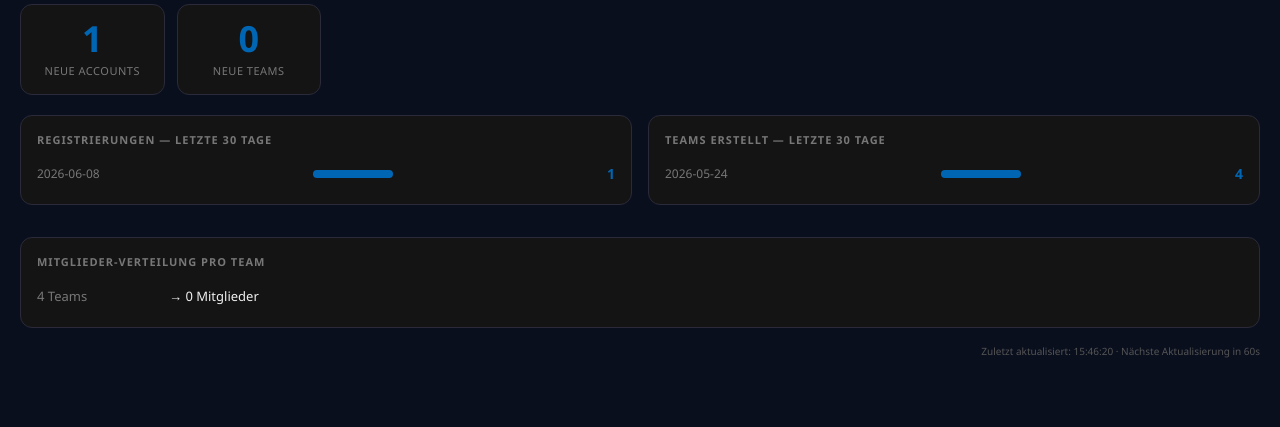
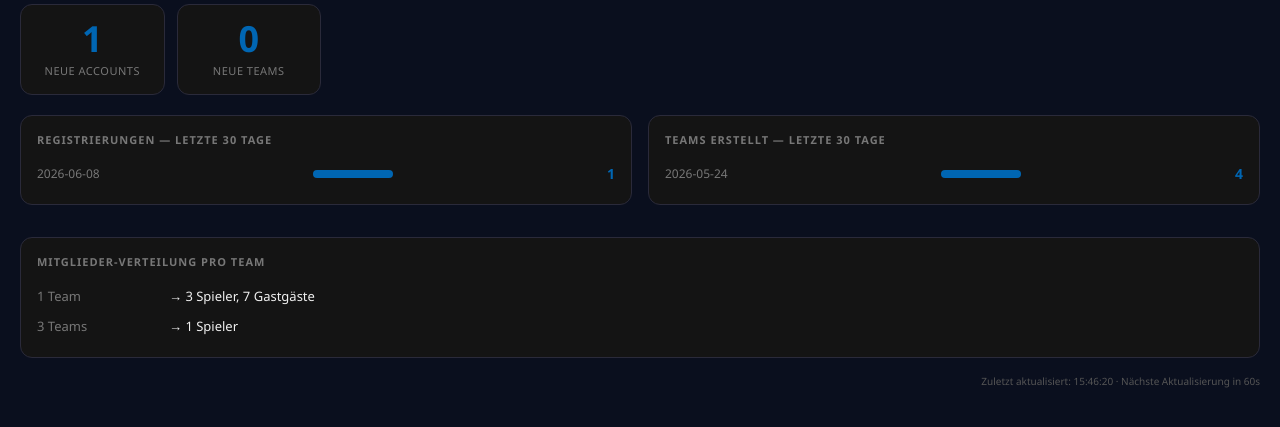
Before and after one commit to Emilionen12/COURTLink3_Server, a Flask app: page /LoLl in a window 1280 px wide. Shown: the part 274-701 px from the top of the page. Run offline with Flask 3, Linux system fonts and the light colour scheme; the visitor is signed in with stand-in values (Sample User, id 1); data comes from the database, SQL or seed files in the repository.

Commit message:
ChangeFormainAdmin

```diff
--- a/datenbank.py
+++ b/datenbank.py
@@ -1079,15 +1079,17 @@ def admin_statistiken():
     """).fetchone()[0]
 
     mitglieder_verteilung = conn.execute("""
-        SELECT mitglieder_anzahl, COUNT(*) as anzahl_teams
+        SELECT spieler_anzahl, gaeste_anzahl, COUNT(*) as anzahl_teams
         FROM (
-            SELECT t.id, COUNT(at.account_id) as mitglieder_anzahl
+            SELECT t.id,
+                COUNT(CASE WHEN s.ist_gast = 0 THEN 1 END) as spieler_anzahl,
+                COUNT(CASE WHEN s.ist_gast = 1 THEN 1 END) as gaeste_anzahl
             FROM teams t
-            LEFT JOIN account_team at ON at.team_id = t.id
+            LEFT JOIN spieler s ON s.team_id = t.id
             GROUP BY t.id
         )
-        GROUP BY mitglieder_anzahl
-        ORDER BY mitglieder_anzahl DESC
+        GROUP BY spieler_anzahl, gaeste_anzahl
+        ORDER BY spieler_anzahl + gaeste_anzahl DESC, spieler_anzahl DESC
     """).fetchall()
 
     registrierungen_verlauf = conn.execute("""
--- a/templates/admin_dashboard.html
+++ b/templates/admin_dashboard.html
@@ -132,11 +132,13 @@ async function ladeStats() {
     // Mitglieder-Verteilung
     const mvEl = document.getElementById('mitglieder-verteilung')
     if (d.mitglieder_verteilung.length) {
-      mvEl.innerHTML = d.mitglieder_verteilung.map(r => `
+      mvEl.innerHTML = d.mitglieder_verteilung.map(r => {
+        const gaesteTeil = r.gaeste_anzahl > 0 ? `, ${r.gaeste_anzahl} Gast${r.gaeste_anzahl !== 1 ? 'gäste' : ''}` : ''
+        return `
         <div class="verteilung-zeile">
           <span class="verteilung-label">${r.anzahl_teams} Team${r.anzahl_teams !== 1 ? 's' : ''}</span>
-          <span style="color:#F0F0F0">→ ${r.mitglieder_anzahl} Mitglied${r.mitglieder_anzahl !== 1 ? 'er' : ''}</span>
-        </div>`).join('')
+          <span style="color:#F0F0F0">→ ${r.spieler_anzahl} Spieler${gaesteTeil}</span>
+        </div>`}).join('')
     } else {
       mvEl.innerHTML = '<div style="color:#555;font-size:12px">Keine Daten.</div>'
     }
```
